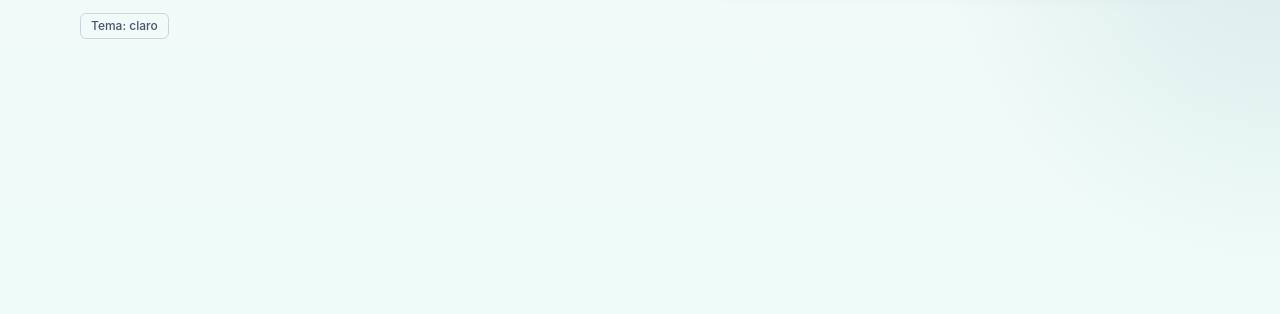
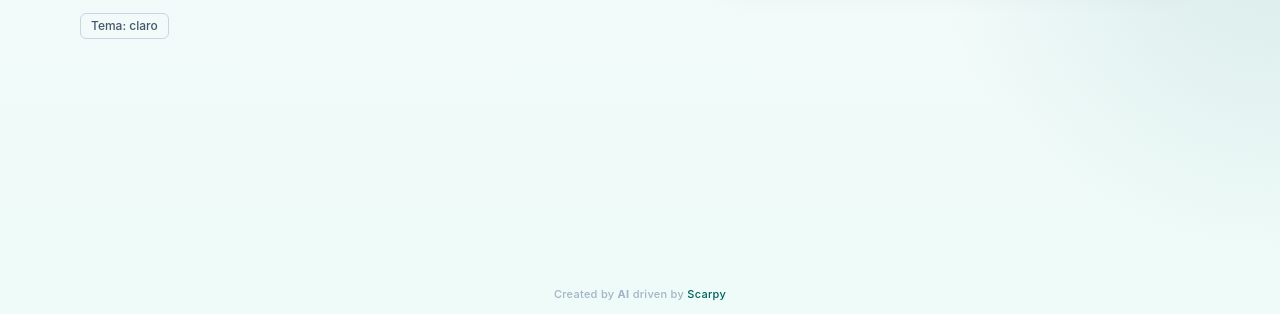
Before and after one commit to Sergio-D-Vico-Pineda/DiccIAnario, an Astro site in the folder frontend/: page / in a window 1280 px wide. Shown: the part 486-800 px from the top of the page. Built offline with nearby package versions, Linux system fonts and the light colour scheme; Astro itself is replaced by a stand-in of ours; no server answers.

Commit message:
add footer credit for AI and Scarpy

```diff
--- a/frontend/src/pages/index.astro
+++ b/frontend/src/pages/index.astro
@@ -144,6 +144,20 @@ const apiBaseUrl =
         </div>
       </section>
     </main>
+
+    <p
+      class="fixed bottom-3 left-1/2 z-10 -translate-x-1/2 text-[11px] font-medium tracking-wide text-slate-400/80 dark:text-slate-500/80"
+    >
+      Created by
+      <span class="font-bold">AI</span>
+      driven by <a
+        href="https://github.com/Sergio-D-Vico-Pineda"
+        target="_blank"
+        rel="noreferrer"
+        class="text-teal-800 hover:text-teal-950 dark:text-teal-600 dark:hover:text-teal-500 cursor-pointer"
+        >Scarpy</a
+      >
+    </p>
 
     <script is:inline type="module" define:vars={{ apiBaseUrl }}>
       const apiBaseUrlValue = apiBaseUrl;
```
